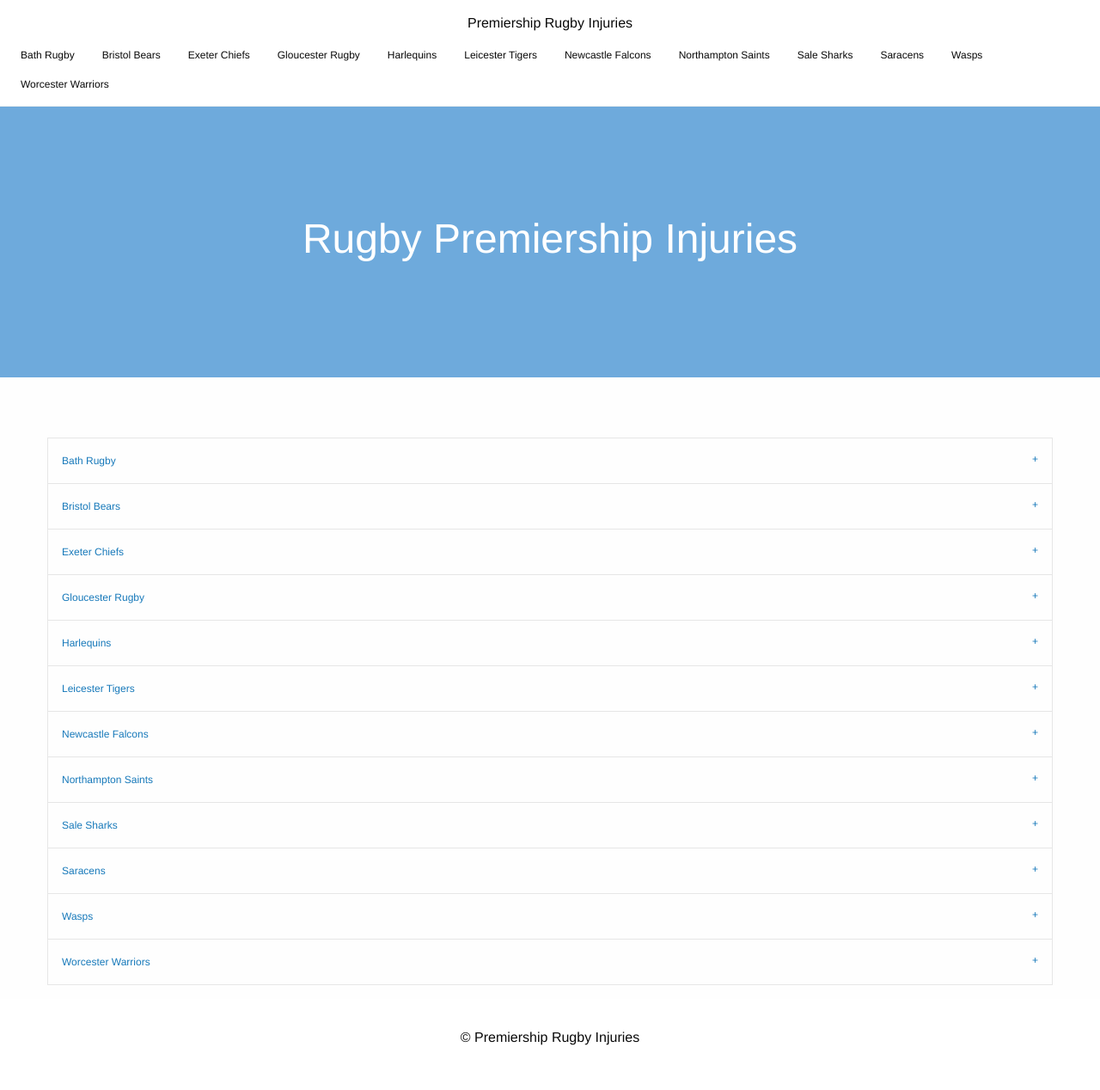
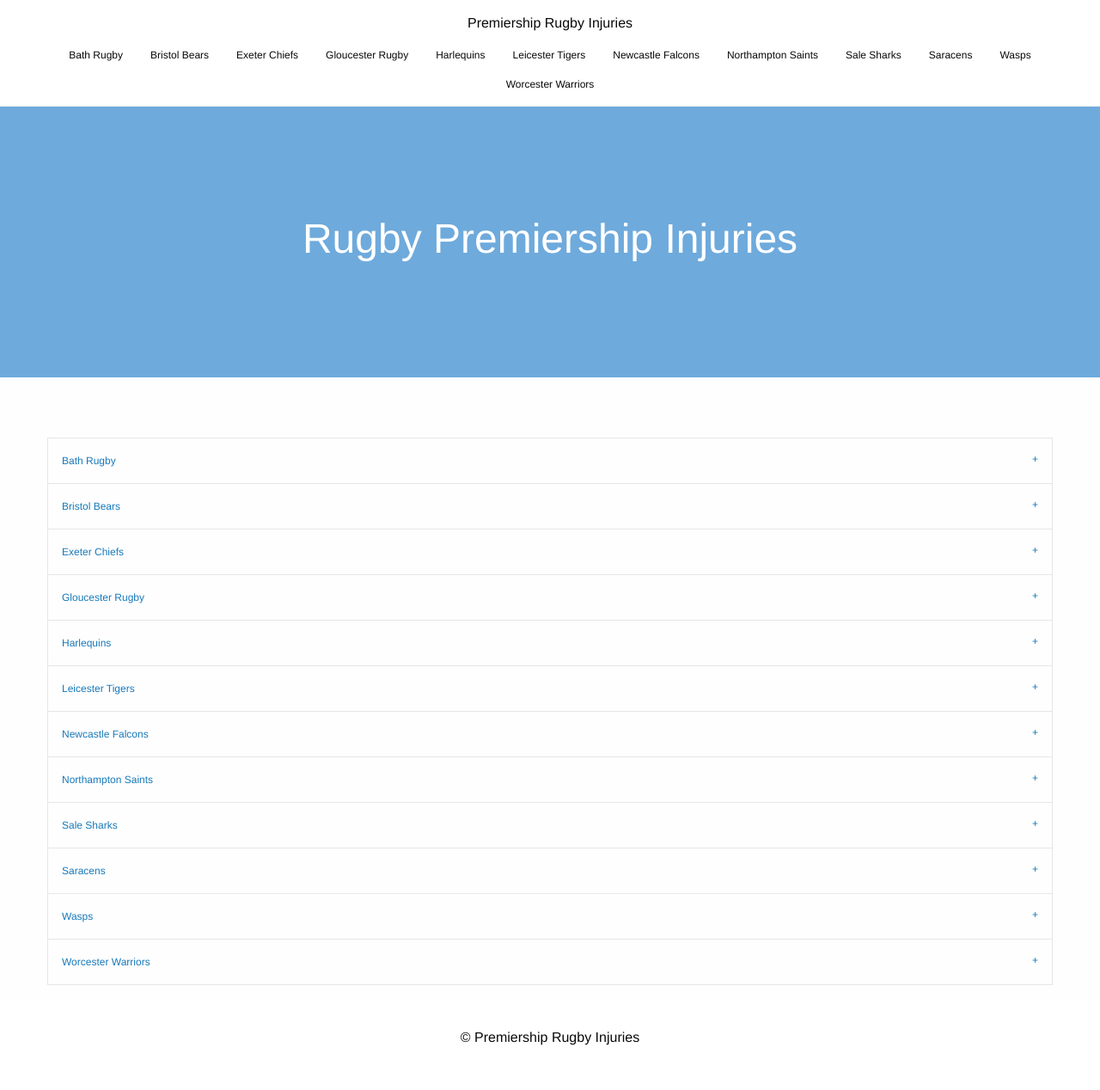
Before and after one commit to krussll/rugbyinjuries, a Jekyll site: the page built from index.html, in a window 1280 px wide. Shown: the whole page at 86% size. Built offline with Jekyll 4.4.1, drawn with Linux system fonts in a browser that asks for light colours.

Commit message:
Update default.html

```diff
--- a/_layouts/default.html
+++ b/_layouts/default.html
@@ -13,7 +13,7 @@
     <header>
       <div class="title-bar" data-responsive-toggle="top-menu">
         <button class="menu-icon" type="button" data-toggle></button>
-        <div class="title-bar-title float-center">{{ site.name }}</div>
+        <div class="title-bar-title float-center"><a href="/">{{ site.name }}</a></div>
       </div>
       <div class="top-bar" id="top-menu">
         <ul class="vertical menu align-center">
@@ -25,7 +25,7 @@
             </ul>
           </li>
           <li>
-            <ul class="menu sub-menu medium-horizontal">
+            <ul class="menu sub-menu medium-horizontal align-center">
               <li><a href="/teams/bath-rugby">Bath Rugby</a></li>
               <li><a href="/teams/bristol-bears">Bristol Bears</a></li>
               <li><a href="/teams/exeter-chiefs">Exeter Chiefs</a></li>
```
